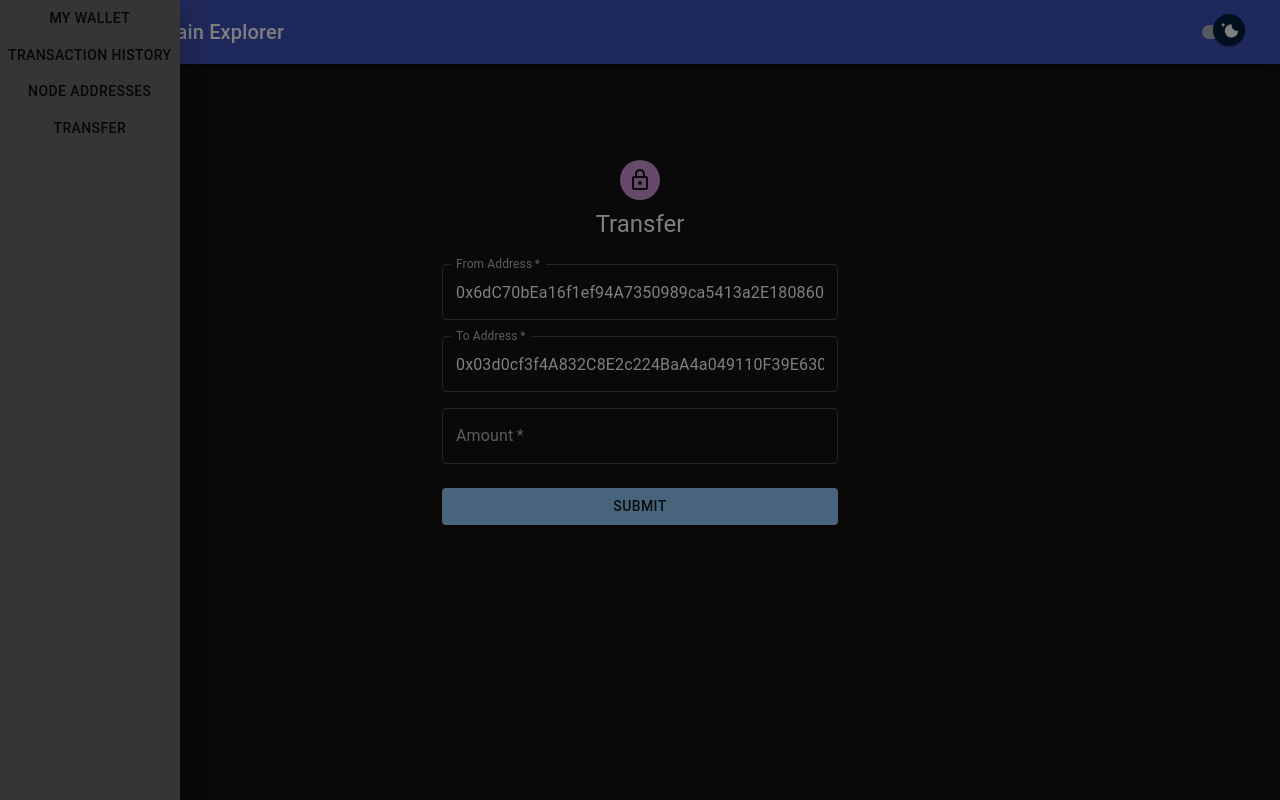
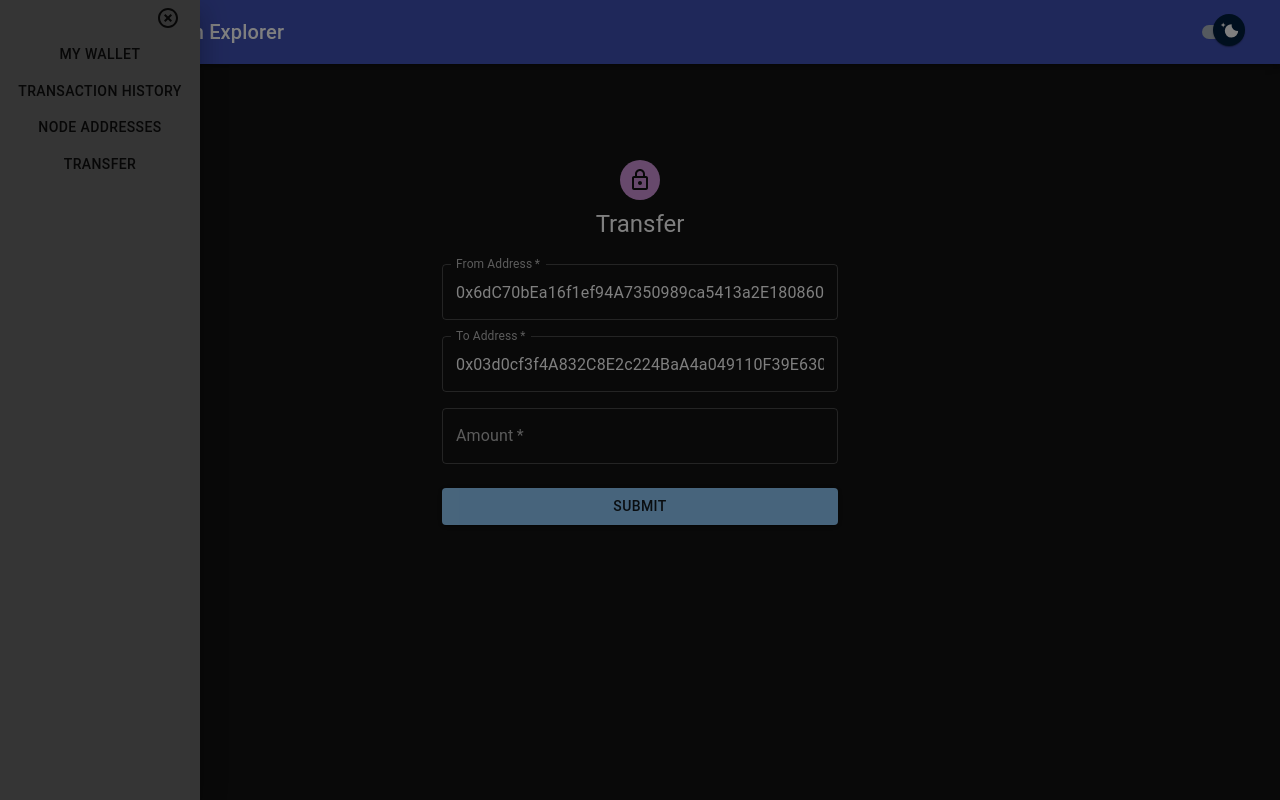
Before and after one commit to allentsangdev/Blockchain-Explorer, a React (Create React App) app: page / in a window 1280 px wide. Both pictures are taken after a click on the button 56 px from the left and 32 px from the top of the page. Built offline with nearby package versions, Linux system fonts and the light colour scheme.

Commit message:
add drawer close button

```diff
--- a/src/components/Navbar.jsx
+++ b/src/components/Navbar.jsx
@@ -7,7 +7,7 @@ import Button from '@material-ui/core/Button';
 import MenuIcon from '@mui/icons-material/Menu';
 import Switch from '@mui/material/Switch';
 import Drawer from '@mui/material/Drawer';
-
+import HighlightOffIcon from '@mui/icons-material/HighlightOff';
 
 // Material UI Navbar basic styling
 const useStyles = makeStyles((theme) => ({
@@ -20,7 +20,10 @@ const useStyles = makeStyles((theme) => ({
   },
   title: {
     flexGrow: 1,
-  }
+  },
+  drawerCloseButton: {
+    marginLeft: theme.spacing(17),
+  },
 }));
 
 // Material UI Switch Styling
@@ -81,9 +84,13 @@ export default function Navbar(props) {
       props.switchTheme(switchState)
   }
 
+  // Hooks to handle drawer toggle
   const [drawer, setDrawer] = useState(false)
-  const toggleDrawer = () => {
+  const openToggleDrawer = () => {
     setDrawer(true)
+  }
+  const closeToggleDrawer = () => {
+    setDrawer(false)
   }
 
   return (
@@ -92,7 +99,7 @@ export default function Navbar(props) {
 
       <AppBar position='sticky' style={{ zIndex: 1 }}>
         <Toolbar>
-          <Button className={classes.menuButton} onClick={toggleDrawer}>
+          <Button className={classes.menuButton} onClick={openToggleDrawer}>
             <MenuIcon />
           </Button>
           <Typography variant="h6" className={classes.title}>
@@ -101,8 +108,9 @@ export default function Navbar(props) {
           <MaterialUISwitch sx={{ m: 1 }} onClick={handleSwitch} defaultChecked />
         </Toolbar>
       </AppBar>
-      <Drawer anchor='left' open={drawer} className={classes.button}>
-        <Button className={classes.button} variant='text'> My Wallet </Button>
+      <Drawer anchor='left' open={drawer}>
+        <Button className={classes.drawerCloseButton} onClick={closeToggleDrawer}> <HighlightOffIcon /> </Button>
+        <Button variant='text'> My Wallet </Button>
         <Button variant='text'> Transaction History </Button>
         <Button variant='text'> Node Addresses </Button>
         <Button variant='text'> Transfer </Button>
```
